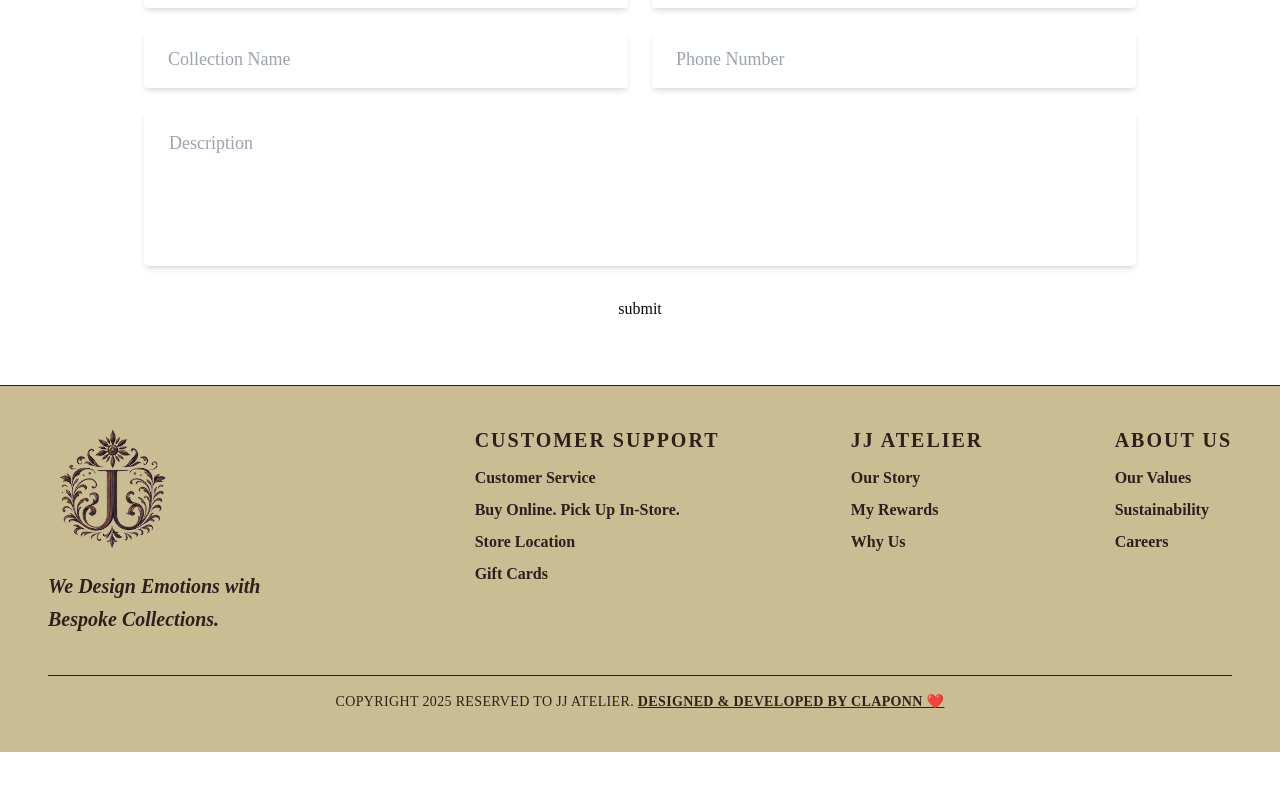
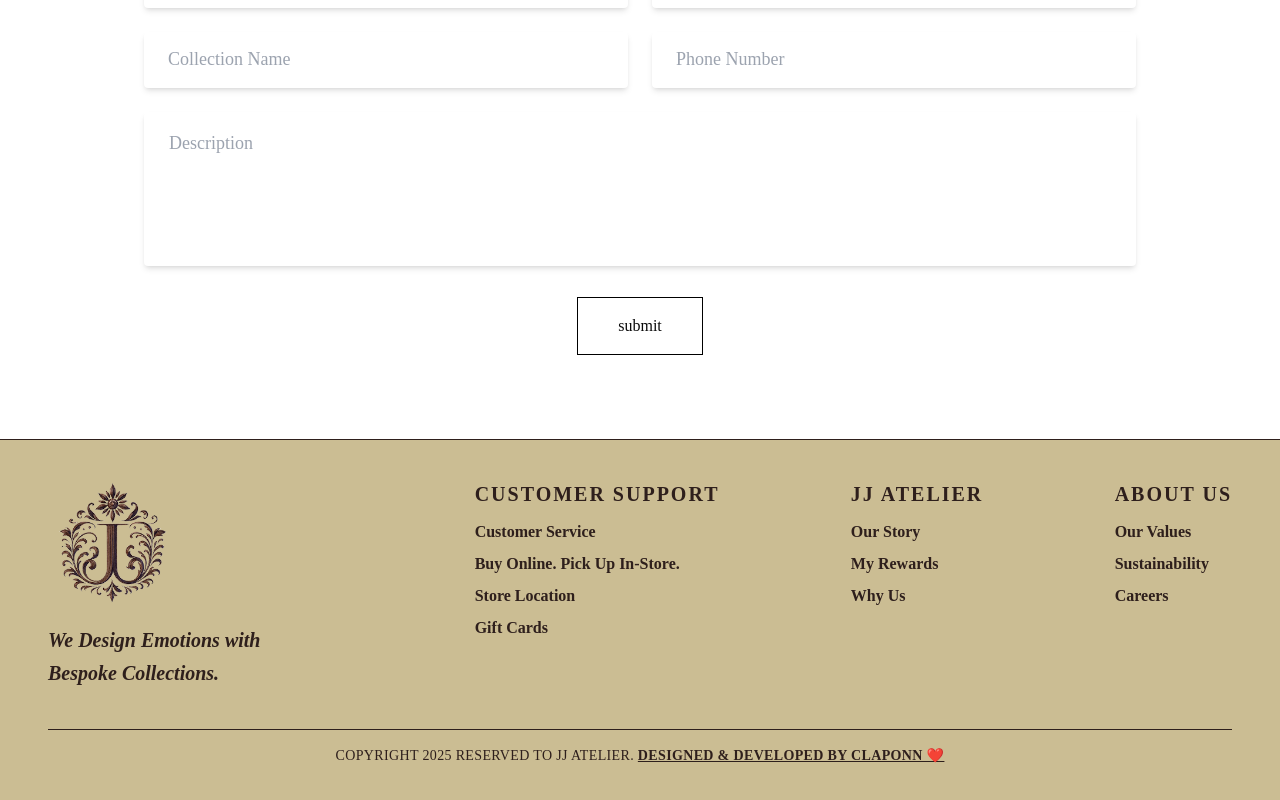
Before and after one commit to panditvishnuu/JJ, a React (Vite) app: page /contact in a window 1280 px wide. Shown: the part 1960-2760 px from the top of the page. Before the commit the page ends 2712 px from the top, so only its background shows below. Built offline with nearby package versions, Linux system fonts and the light colour scheme; a web font is replaced by a local one.

Commit message:
fix: enhance button styling in ContactForm for better UX

```diff
--- a/src/components/ContactForm.jsx
+++ b/src/components/ContactForm.jsx
@@ -148,7 +148,7 @@
           className="flex justify-center mt-14"
           variants={itemVariants}
         >
-          <button onClick={handleSubmit}>submit</button>
+          <button className="px-10 mb-5 py-4 border border-black" onClick={handleSubmit}>submit</button>
         </motion.div>
       </motion.form>
     </motion.div>
```
